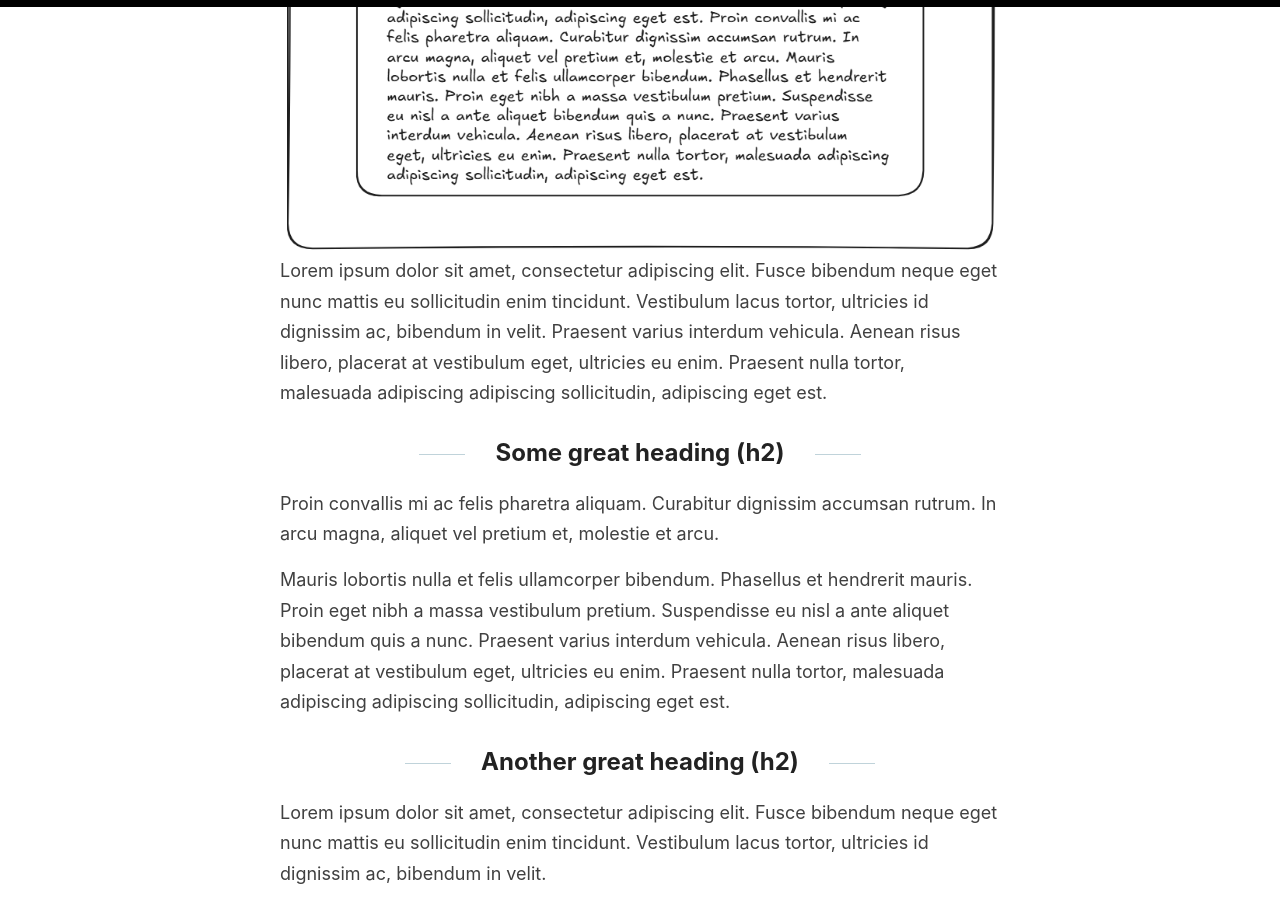
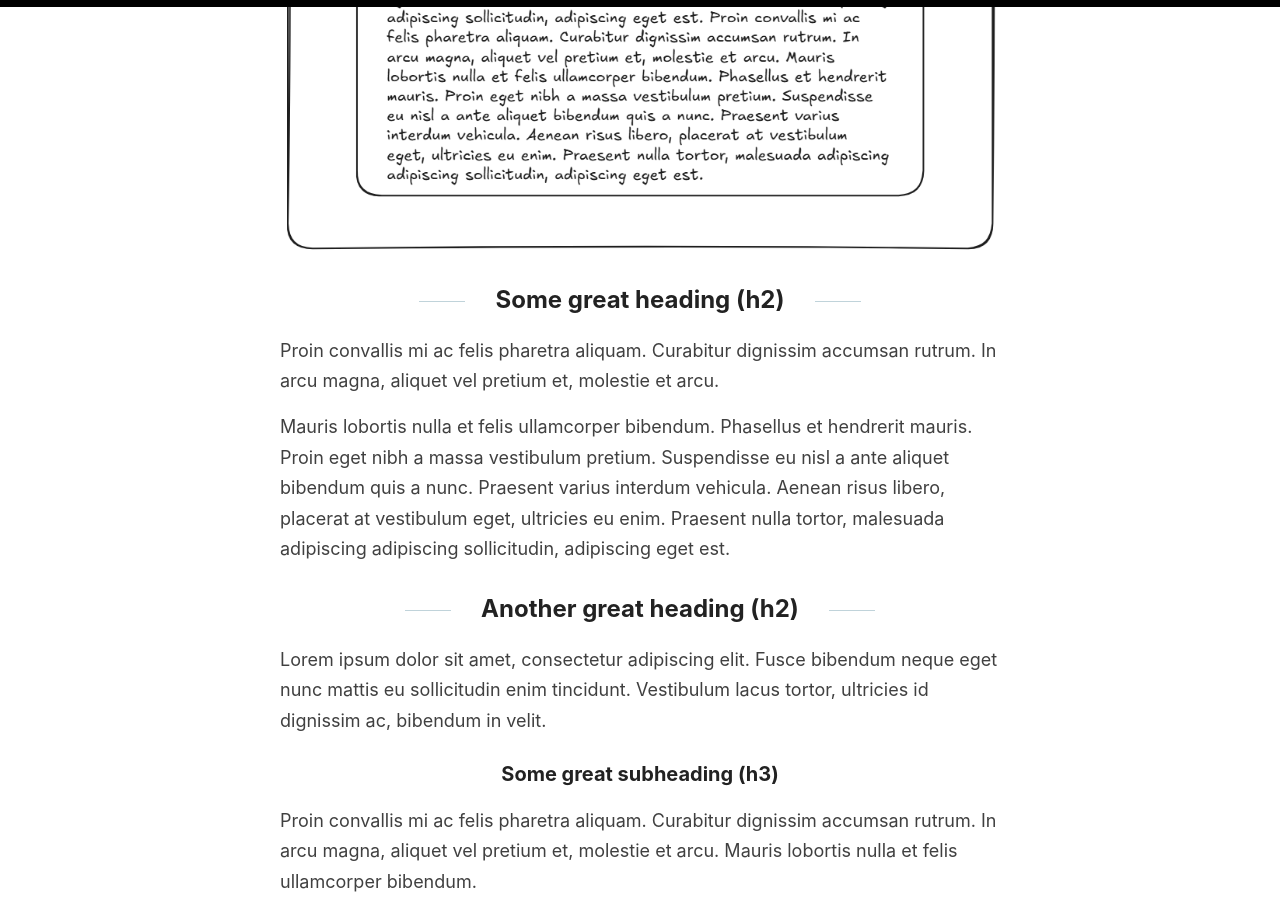
Before and after one commit to UHMCyberAnalytics/UHMCyberAnalytics.github.io, a Jekyll site: the page built from _posts/2025-02-11-GUI- Design.md, in a window 1280 px wide and 900 px high, scrolled down 686 px. Built offline with Jekyll 4.4.1, drawn with Linux system fonts in a browser that asks for light colours.

Commit message:
Update 2025-02-11-GUI- Design.md

```diff
--- a/_posts/2025-02-11-GUI- Design.md
+++ b/_posts/2025-02-11-GUI- Design.md
@@ -4,7 +4,6 @@ title: GUI Design
 ---
 
 ![img](https://github.com/UHMCyberAnalytics/UHMCyberAnalytics.github.io/blob/e50a73c0ac713086e534190893733d45831bd45b/images/GUIdemo.png?raw=true)
-Lorem ipsum dolor sit amet, consectetur adipiscing elit. Fusce bibendum neque eget nunc mattis eu sollicitudin enim tincidunt. Vestibulum lacus tortor, ultricies id dignissim ac, bibendum in velit. Praesent varius interdum vehicula. Aenean risus libero, placerat at vestibulum eget, ultricies eu enim. Praesent nulla tortor, malesuada adipiscing adipiscing sollicitudin, adipiscing eget est.
 
 ## Some great heading (h2)
 
```
